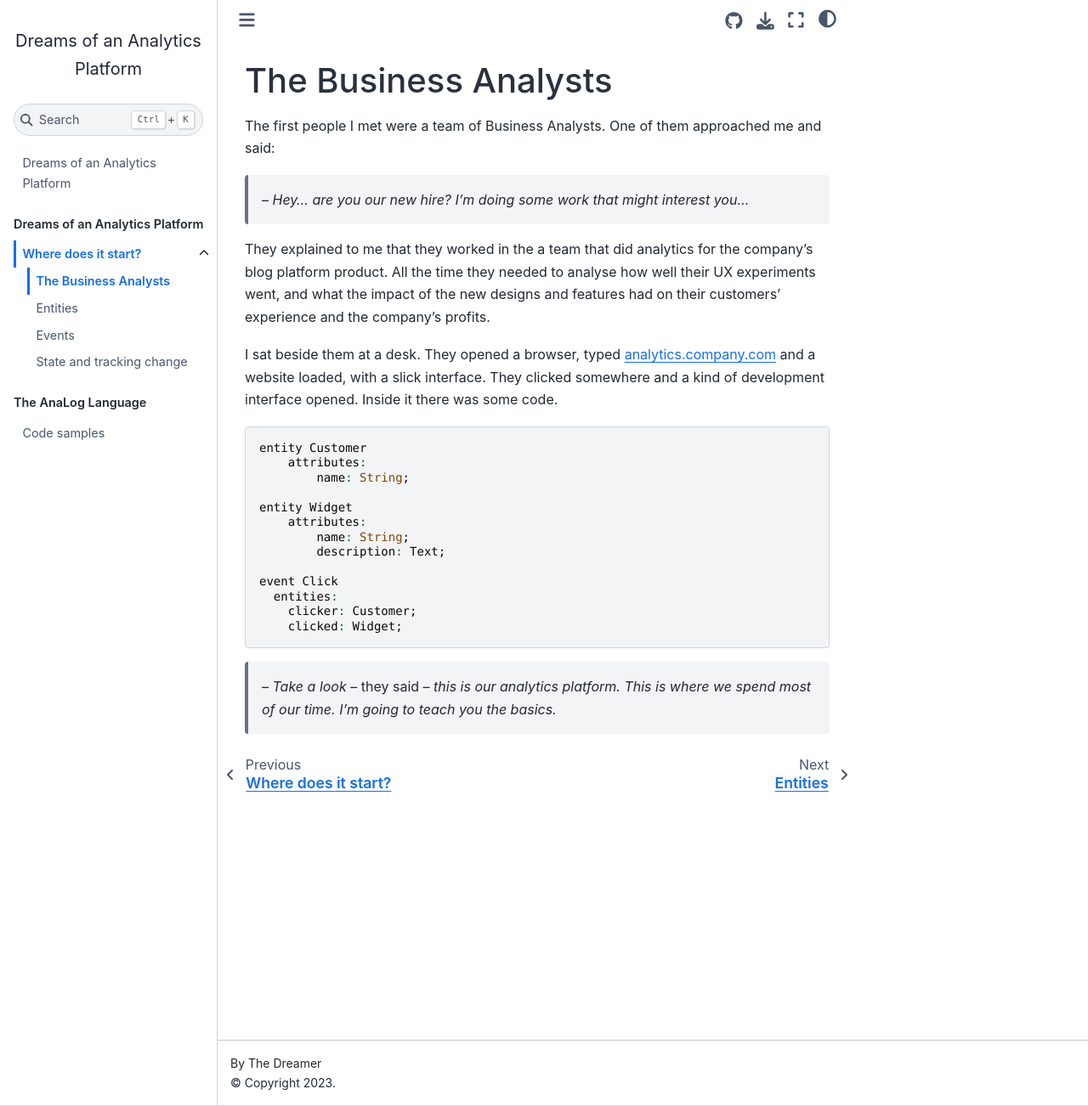
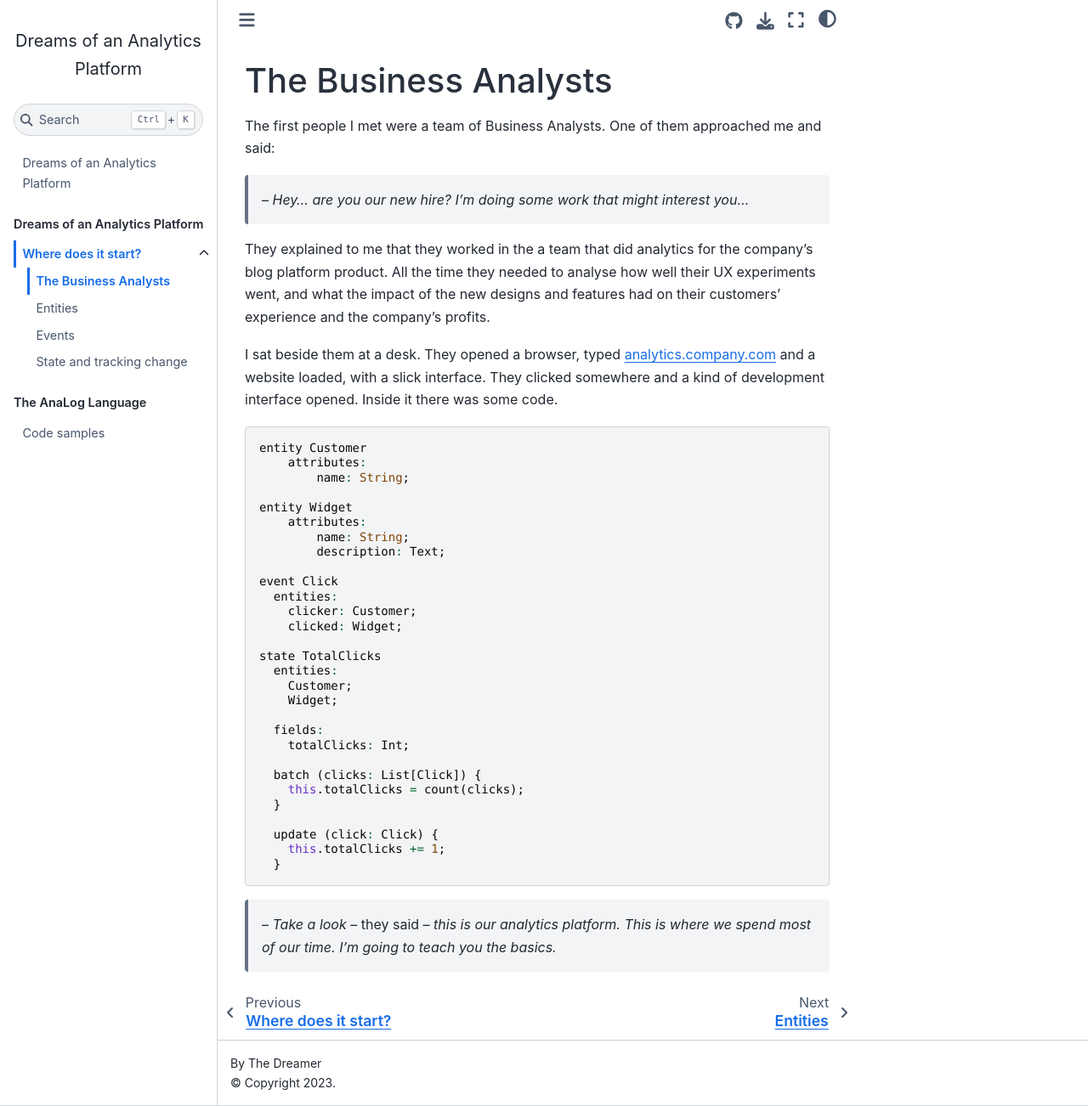
Before and after one commit to rcalsaverini/dreams, a Jupyter Book: the page built from contents/01/dreaming/01/contracts/01_meeting_the_business_analysts.md, in a window 1280 px wide and 1302 px high. Shown: the whole window at 85% size. Built offline with Jupyter Book 1.0.4 settings and Sphinx 7.4.7 and the Sphinx Book theme 1.1.4, drawn with Linux system fonts in a browser that asks for light colours.

Commit message:
completed the code in the first chapter

````diff
--- a/contents/01/dreaming/01/contracts/01_meeting_the_business_analysts.md
+++ b/contents/01/dreaming/01/contracts/01_meeting_the_business_analysts.md
@@ -22,6 +22,22 @@ event Click
   entities:
     clicker: Customer;
     clicked: Widget;
+
+state TotalClicks
+  entities:
+    Customer;
+    Widget;
+
+  fields:
+    totalClicks: Int;
+
+  batch (clicks: List[Click]) {
+    this.totalClicks = count(clicks);
+  }
+
+  update (click: Click) {
+    this.totalClicks += 1;
+  }
 ```
 
 >– *Take a look* – they said – *this is our analytics platform. This is where we spend most of our time. I'm going to teach you the basics.*
````
